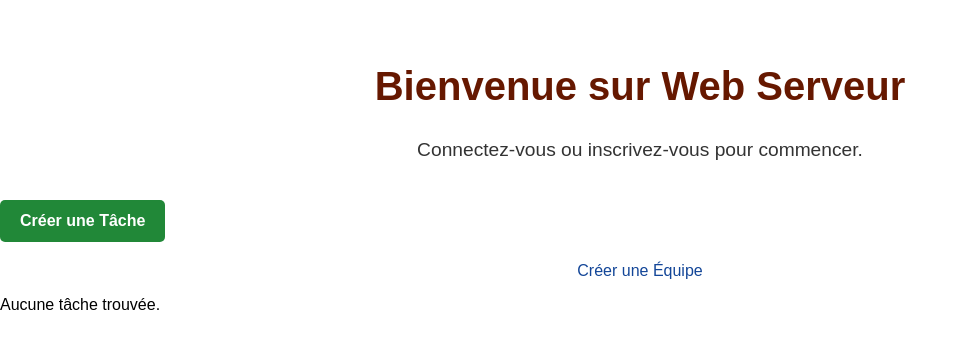
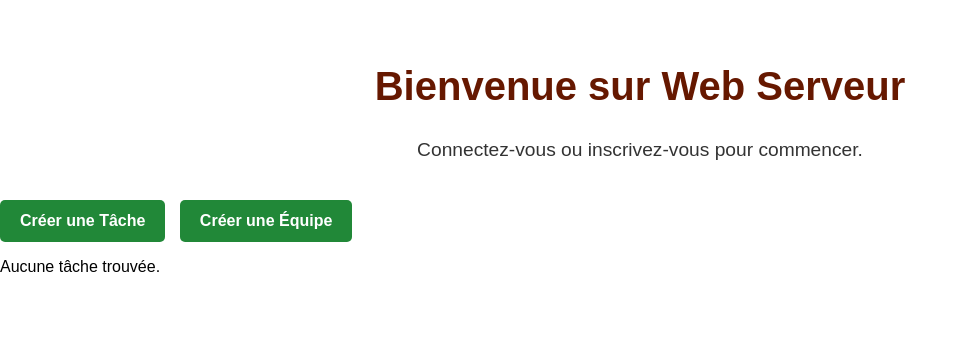
Before and after one commit to Syrinbh/projetServeur, a Django app: page / in a window 1280 px wide. Shown: the part 132-481 px from the top of the page, without its empty margins (0-968 px from the left). Run offline with Django 5.2, Linux system fonts and the light colour scheme.

Commit message:
btn create team

```diff
--- a/Serveur/projetServeur/tasks/templates/tasks/home.html
+++ b/Serveur/projetServeur/tasks/templates/tasks/home.html
@@ -35,7 +35,7 @@
     <p>Connectez-vous ou inscrivez-vous pour commencer.</p>
 </section>
 <a href="{% url 'create' %}" class="btn-task create">Créer une Tâche</a>
-<a href="{% url 'createTeam' %}" class="btn-team create">Créer une Équipe</a>
+<a href="{% url 'createTeam' %}" class="btn-task create">Créer une Équipe</a>
 <!-- j'ignore les tasks sans id -->
 
 {% for task in tasks %}
```
